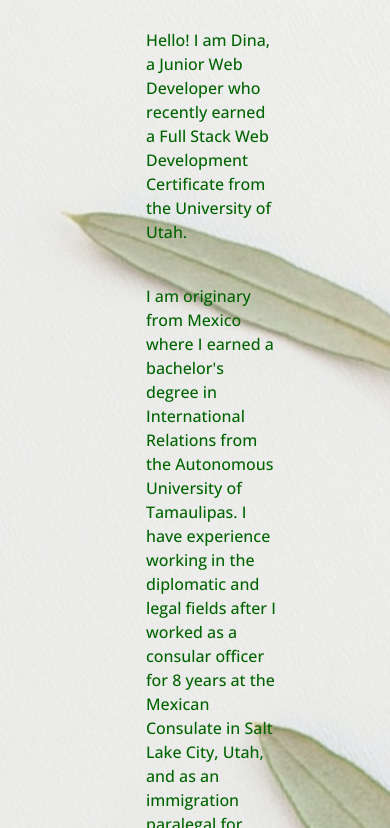
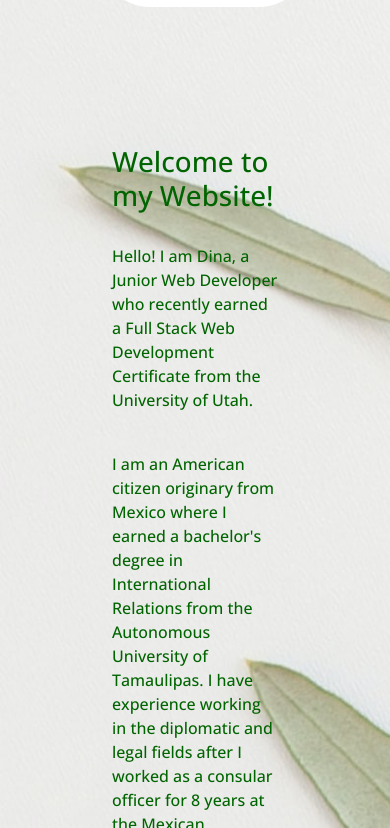
Before and after one commit to DinaLo44/react-portfolio, a React (Create React App) app: page /#/ in a window 390 px wide. Shown: the part 1198-2026 px from the top of the page. Built offline with nearby package versions, Linux system fonts and the light colour scheme.

Commit message:
Edited Projects section and about section. Set up media query for smaller devices

```diff
--- a/src/components/AboutDescription.js
+++ b/src/components/AboutDescription.js
@@ -15,12 +15,12 @@ const AboutDescription = () => {
           </p>
           <br></br>
           <p>
-            I am originary from Mexico where I earned a bachelor's degree in
-            International Relations from the Autonomous University of
-            Tamaulipas. I have experience working in the diplomatic and legal
-            fields after I worked as a consular officer for 8 years at the
-            Mexican Consulate in Salt Lake City, Utah, and as an immigration
-            paralegal for almost 4 years.
+            I am an American citizen originary from Mexico where I earned a
+            bachelor's degree in International Relations from the Autonomous
+            University of Tamaulipas. I have experience working in the
+            diplomatic and legal fields after I worked as a consular officer for
+            8 years at the Mexican Consulate in Salt Lake City, Utah, and as an
+            immigration paralegal for almost 4 years.
           </p>
           <br></br>
           <p>
--- a/src/components/AboutDescriptionStyles.css
+++ b/src/components/AboutDescriptionStyles.css
@@ -11,14 +11,14 @@
 .about-left {
   margin: 100px 100px;
   flex: 1;
-  width: 30%;
+  max-width: 30%;
   float: left;
   position: absolute;
 }
 
 img {
   border: 15px solid white;
-  width: 110%;
+  max-width: 110%;
   border-radius: 50px;
 }
 
@@ -27,25 +27,33 @@ img {
   border: 15px white;
   padding: 12px;
   border-radius: 25px;
-  width: 40%;
-  flex: 1;
+  max-width: 40%;
+  flex: 3;
   float: right;
+  position: relative;
 }
 
-/* @media screen and (max-width: 1024px) {
-    .about-section{
-        display:block;
-        flex-direction: column;
-        justify-content: center;
-        align-items: center;
-        width: 100%;
-        height: 100vh;
-    }
-    .about-left{
+@media screen and (max-width: 792px) {
+  .about-section {
+    display: flex;
+    flex-wrap: nowrap;
+    flex-direction: column;
+    justify-content: center;
+    align-items: center;
+  }
 
-    }
-
-    .about-right{
-
-    }
-} */
+  .about-container {
+    flex-direction: column;
+  }
+  .about-left {
+    margin-top: 50px;
+    max-width: fit-content;
+    z-index: 1;
+  }
+  .about-right {
+    margin-top: 350px;
+    z-index: -1;
+    max-width: fit-content;
+    margin-bottom: auto;
+  }
+}
--- a/src/components/ContactForm.js
+++ b/src/components/ContactForm.js
@@ -1,7 +1,7 @@
 import React from "react";
 
 import "bootstrap/dist/css/bootstrap.min.css";
-// import "./ContactFormStyles.css";
+
 const ContactForm = () => {
   return (
     <div class="container mb-3 ">
--- a/src/components/HeaderStyles.css
+++ b/src/components/HeaderStyles.css
@@ -1,9 +1,4 @@
-/* @import url('https://fonts.googleapis.com/css2?family=Dancing+Script:wght@400;500;600;700&family=Open+Sans:ital,wght@0,300;0,400;0,500;0,600;0,700;0,800;1,300;1,400;1,500;1,600;1,700;1,800&family=VT323&display=swap'); */
-
 .header {
-  /* font-family: 'Dancing Script', cursive;
-    font-family: 'Open Sans', sans-serif;
-    font-family: 'VT323', monospace; */
   display: flex;
   justify-content: center;
   align-items: center;
--- a/src/components/ProjectDescription.js
+++ b/src/components/ProjectDescription.js
@@ -10,7 +10,7 @@ const Project = () => {
         <div className="projects-list">
           <h2>Team Profile Generator</h2>
           <br></br>
-          <div className="card">
+          <div className="card-projects">
             <img
               alt="team-profile-generator project"
               src={require("../images/team-profile-generator.png")}
@@ -31,7 +31,7 @@ const Project = () => {
         <div className="projects-list">
           <h2>NoSQL Social Network API</h2>
           <br></br>
-          <div className="card">
+          <div className="card-projects">
             <img
               alt="NoSQL-Social-Network-API project"
               src={require("../images/NoSQL-Social-Network-API.PNG")}
@@ -52,7 +52,7 @@ const Project = () => {
         <div className="projects-list">
           <h2>Employee Tracker App</h2>
           <br></br>
-          <div className="card">
+          <div className="card-projects">
             <img
               alt="NoSQL-Social-Network-API project"
               src={require("../images/employee-tracker-app.PNG")}
@@ -73,7 +73,7 @@ const Project = () => {
         <div className="projects-list">
           <h2>Regex GitHub Gist</h2>
           <br></br>
-          <div className="card">
+          <div className="card-projects">
             <img
               alt="Regex gist project"
               src={require("../images/regex-gist.png")}
@@ -94,7 +94,7 @@ const Project = () => {
         <div className="projects-list">
           <h2>Weather Dashboard 4 Travelers Application</h2>
           <br></br>
-          <div className="card">
+          <div className="card-projects">
             <img
               alt="Weather dashboard app screenshot"
               src={require("../images/weather-app.png")}
@@ -117,33 +117,6 @@ const Project = () => {
             </a>
           </button>
         </div>
-        <br></br>
-        <hr className="division"></hr>
-        <br></br>
-        <br></br>
-        <div className="projects-list">
-          <h2>Code Quiz JS Application</h2>
-          <br></br>
-          <div className="card">
-            <img
-              alt="Code Quiz JS app screenshot"
-              src={require("../images/code-quiz.png")}
-            ></img>
-          </div>
-          <h3>Visit the GitHub repository here:</h3>
-          <br></br>
-          <button>
-            <a href="https://github.com/DinaLo44/code-quiz-js">CLICK ON ME</a>
-          </button>
-          <br></br>
-          <br></br>
-          <h3>Visit the deployed website here:</h3>
-          <br></br>
-          <button>
-            <a href="https://dinalo44.github.io/code-quiz-js/">CLICK ON ME</a>
-          </button>
-        </div>
-        <br></br>
       </div>
     </div>
   );
--- a/src/components/ProjectStyles.css
+++ b/src/components/ProjectStyles.css
@@ -28,7 +28,7 @@
   align-items: center;
   text-align: center;
 }
-.card {
+.card-projects {
   width: 45%;
   height: 25%;
   margin-top: 50px;
--- a/src/index.js
+++ b/src/index.js
@@ -5,11 +5,11 @@ import "./index.css";
 //Added HashRouter to be able to deploy in GitHub pages
 import { HashRouter } from "react-router-dom";
 import { createRoot } from "react-dom/client";
+// import "bootstrap/dist/css/bootstrap.min.css";
 
-const root= createRoot(document.getElementById("root"))
+const root = createRoot(document.getElementById("root"));
 root.render(
   <HashRouter>
     <App />
-  </HashRouter>,
-
+  </HashRouter>
 );
```
Also changed, not shown: src/components/ContactFormStyles.css (deleted, +0 -13 lines), src/images/background2.jpg (added), 1 other file (tests, documents, lock files or other folders).
